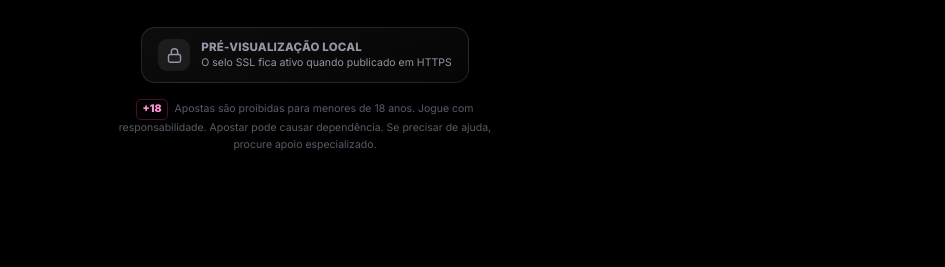
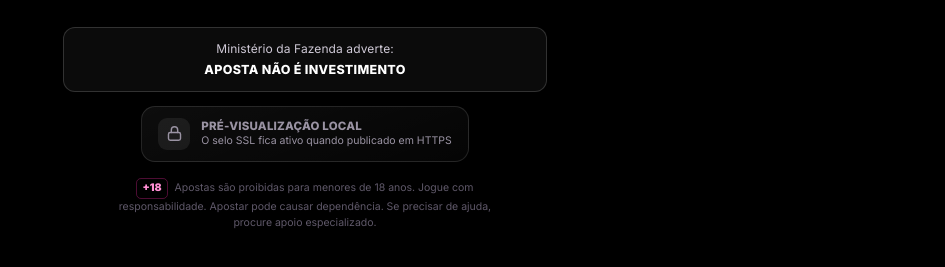
Before and after one commit to Viniciusrochaa3/ale-bio, a plain HTML site: page index.html in a window 1280 px wide. Shown: the part 1515-1782 px from the top of the page, without its empty margins (335-1280 px from the left). Before the commit the page ends 1719 px from the top, so only its background shows below. Drawn offline with Linux system fonts and the light colour scheme.

Commit message:
Adiciona aviso do Ministério da Fazenda no rodapé
Co-Authored-By: Claude Opus 5 <noreply@anthropic.com>

```diff
--- a/index.html
+++ b/index.html
@@ -238,6 +238,25 @@
 
   /* ---------- RODAPÉ / SSL ---------- */
   .footer{margin-top:30px;text-align:center}
+  /* aviso legal obrigatório */
+  .aviso-mf{
+    display:block;
+    margin:0 0 14px;
+    padding:12px 14px;
+    border-radius:12px;
+    background:rgba(255,255,255,.045);
+    border:1px solid rgba(255,255,255,.16);
+    font-size:12px;line-height:1.45;
+    color:#cfc9d6;
+    letter-spacing:.1px;
+  }
+  .aviso-mf b{
+    display:block;
+    margin-top:3px;
+    color:#fff;font-weight:800;
+    font-size:12.5px;letter-spacing:.3px;
+    text-transform:uppercase;
+  }
   .ssl{
     display:inline-flex;align-items:center;gap:11px;
     padding:11px 16px;border-radius:14px;
@@ -300,6 +319,7 @@
 
   <!-- RODAPÉ -->
   <div class="footer pad">
+    <p class="aviso-mf">Ministério da Fazenda adverte: <b>Aposta não é investimento</b></p>
     <div class="ssl" id="ssl">
       <div class="lock">
         <svg viewBox="0 0 24 24" fill="none" stroke="currentColor" stroke-width="2" stroke-linecap="round" stroke-linejoin="round"><rect x="3.5" y="10.5" width="17" height="11" rx="2.5"/><path d="M7.5 10.5V7a4.5 4.5 0 0 1 9 0v3.5"/></svg>
```
